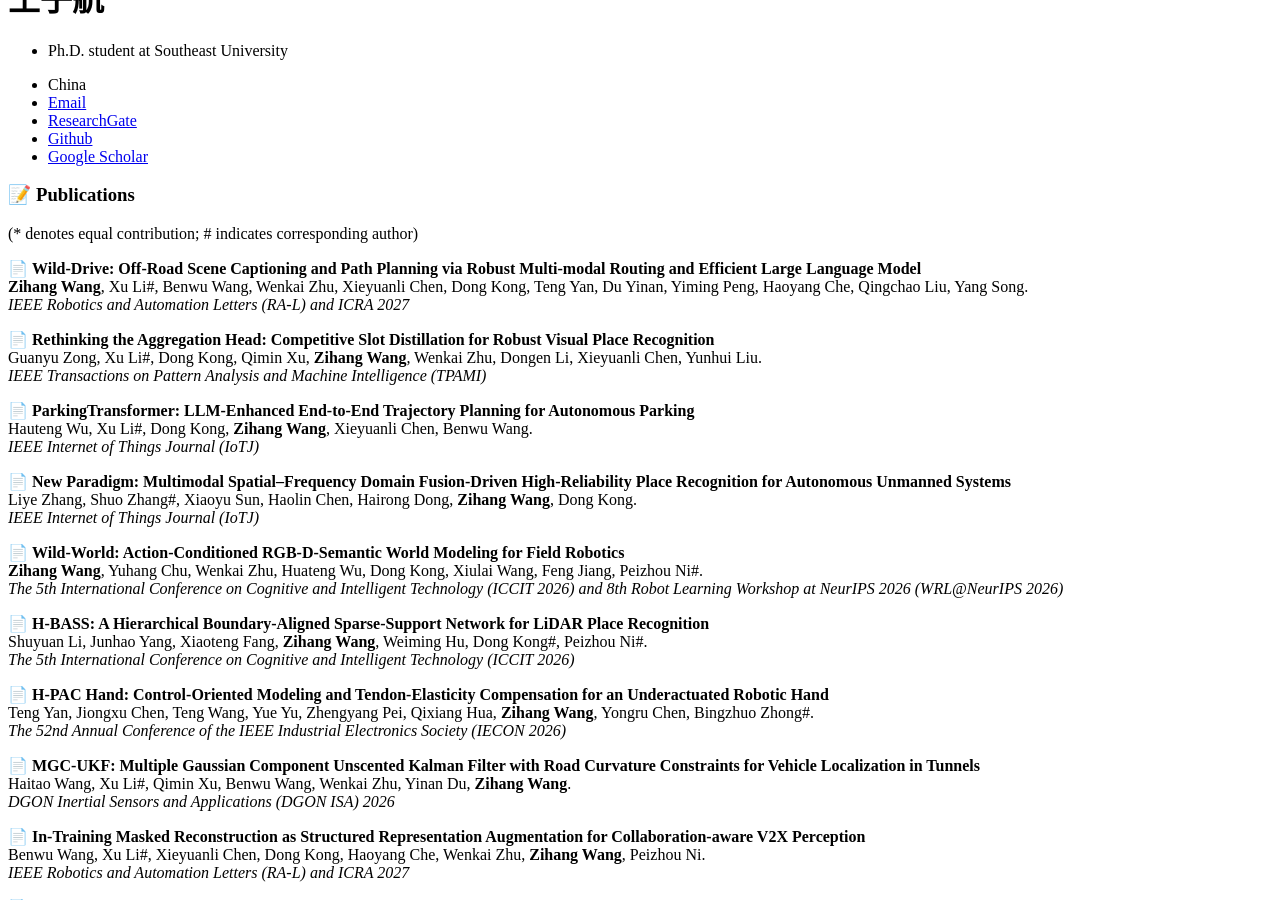
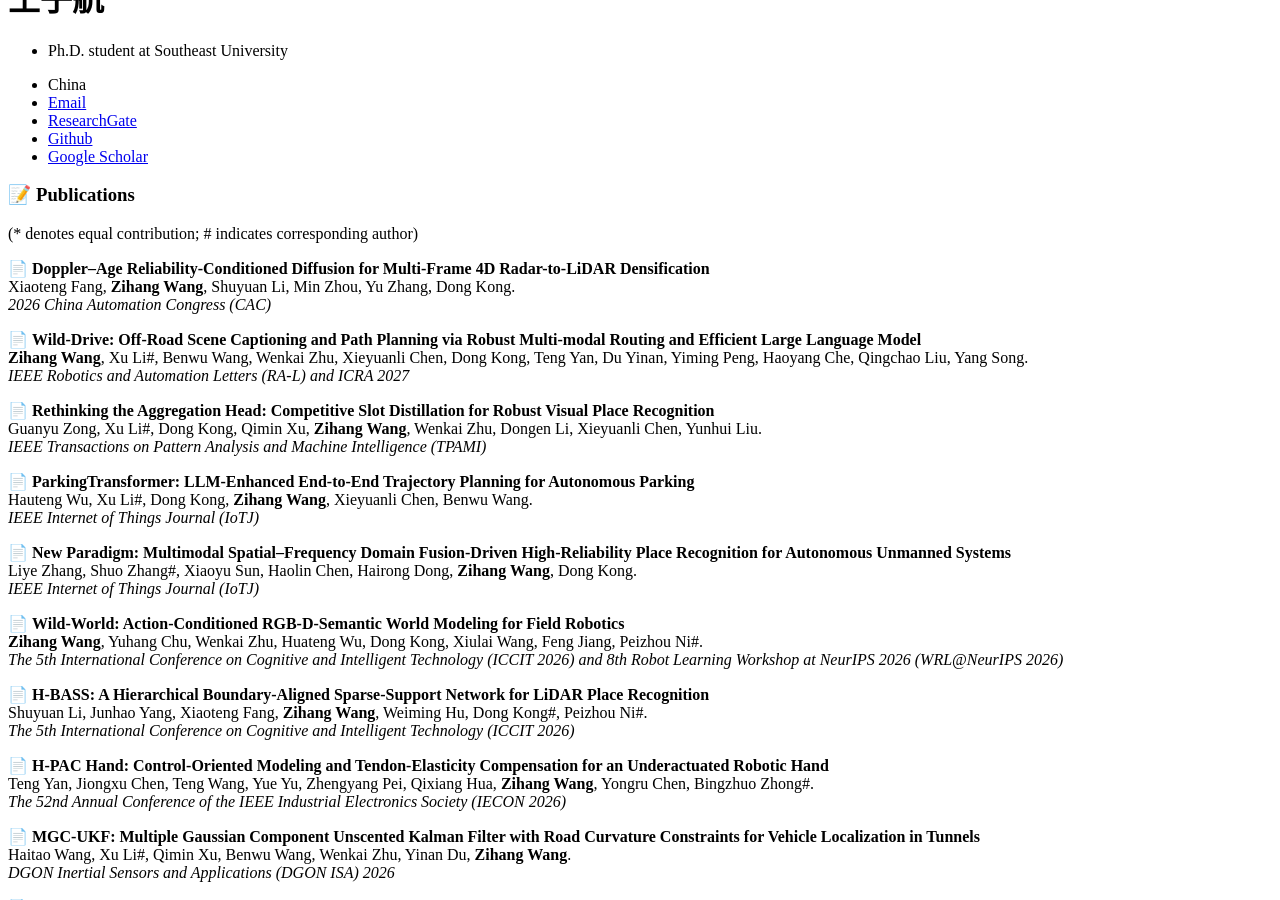
Before and after one commit to wangzihanggg/wangzihanggg.github.io, a Jekyll site: the page built from _pages/includes/pub.md, in a window 1280 px wide and 900 px high, scrolled down 308 px. Built offline with Jekyll 4.4.1, drawn with Linux system fonts in a browser that asks for light colours; our own code applies the rules of GitHub Pages for plain Markdown files.

Commit message:
Add publication details for Doppler–Age paper

```diff
--- a/_pages/includes/pub.md
+++ b/_pages/includes/pub.md
@@ -4,6 +4,12 @@
 (* denotes equal contribution; # indicates corresponding author)
 
 <div class="paper-text">
+
+<p> 📄
+  <strong>Doppler–Age Reliability-Conditioned Diffusion for Multi-Frame 4D Radar-to-LiDAR Densification</strong><br>
+  Xiaoteng Fang, <strong>Zihang Wang</strong>, Shuyuan Li, Min Zhou, Yu Zhang, Dong Kong.<br>
+  <em>2026 China Automation Congress (CAC)</em>
+</p>
 
 <p> 📄
   <strong>Wild-Drive: Off-Road Scene Captioning and Path Planning via Robust Multi-modal Routing and Efficient Large Language Model</strong><br>
```
